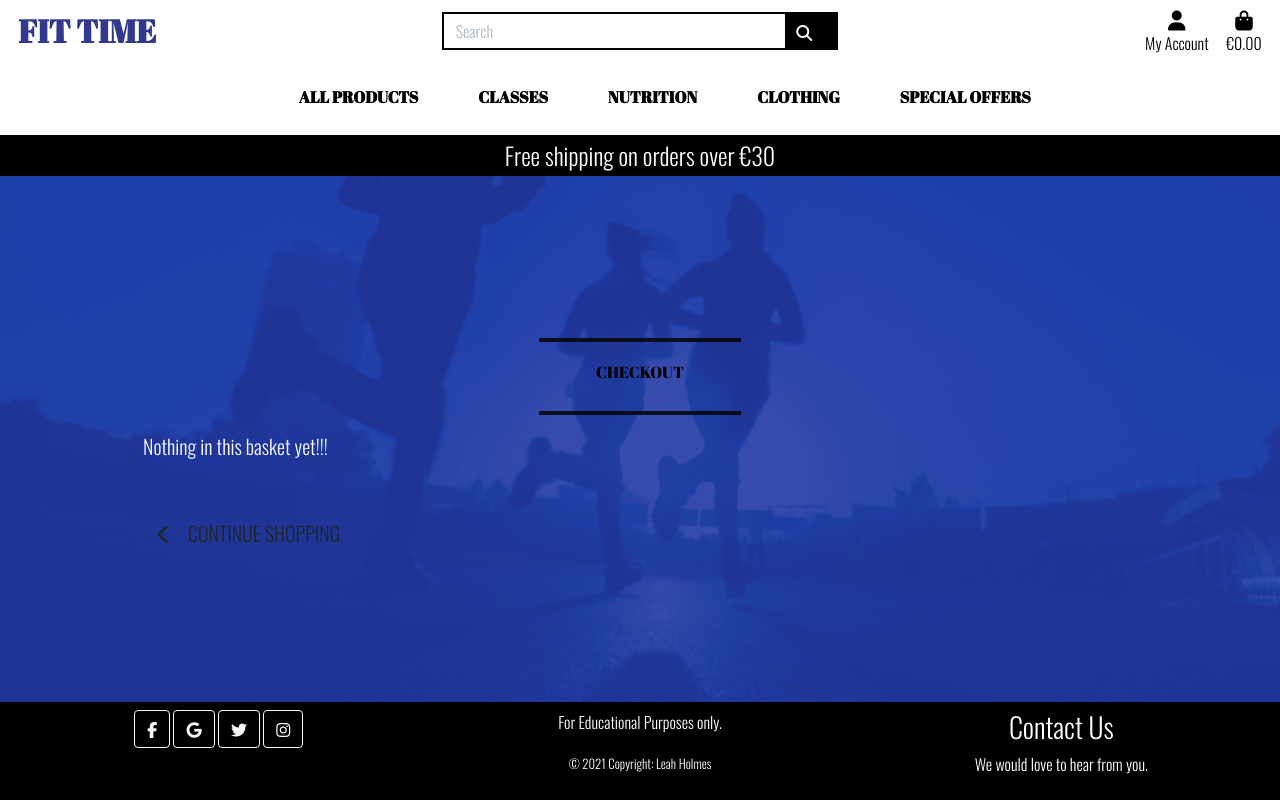
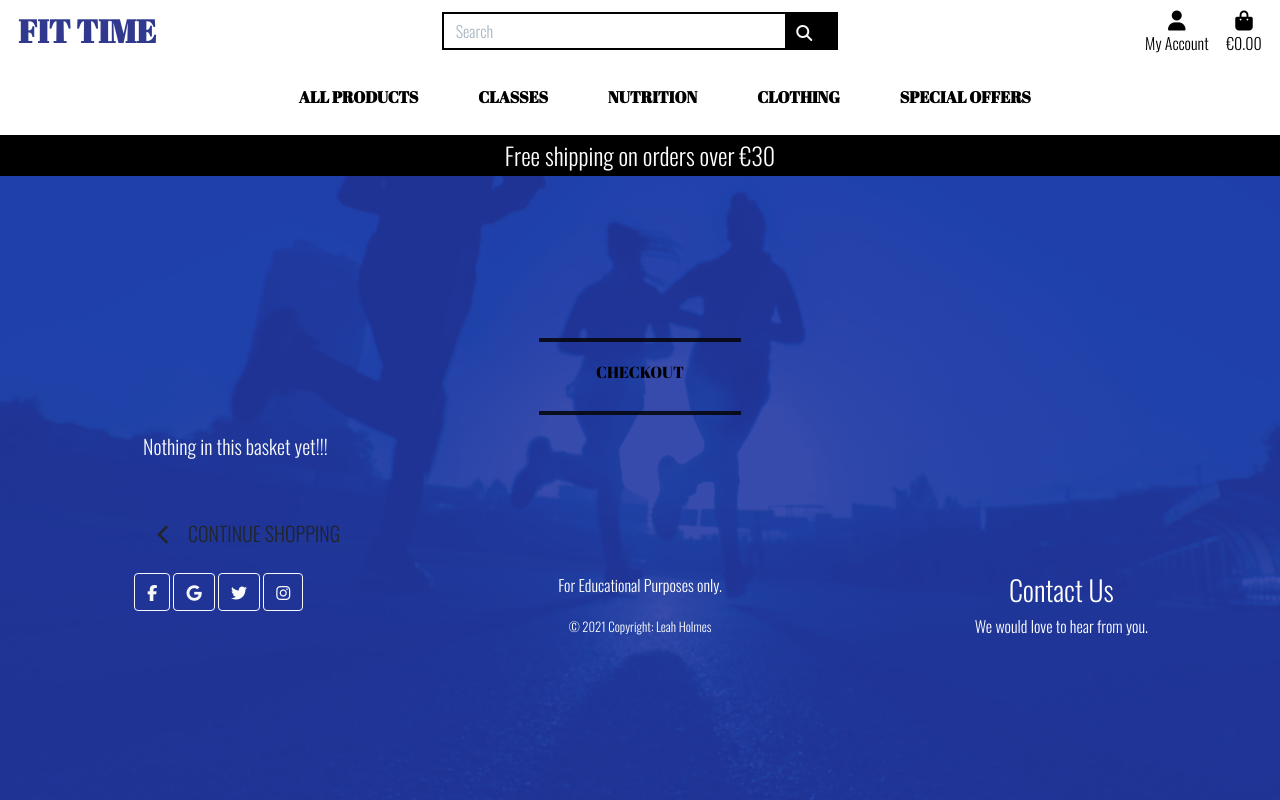
Before and after one commit to Leah1977/Fit_Time_MS4, a Django app: page /basket/ in a window 1280 px wide. Run offline with Django 3.2, Linux system fonts and the light colour scheme; some libraries are stand-ins or nearby versions.

Commit message:
Fixing footer issue

```diff
--- a/static/css/base.css
+++ b/static/css/base.css
@@ -257,9 +257,9 @@ input[name='q']::placeholder {
 }
 
 /* --------------------------------------------------------------- Footer */
+.
 
 .footer-details {
-    position: fixed;
     left: 0;
     bottom: 0;
     width: 100%;
--- a/templates/includes/footer.html
+++ b/templates/includes/footer.html
@@ -1,4 +1,4 @@
-<div class="container-fluid footer-details">
+<div class="container-fluid footer-details h-30">
     <div class="row p-2 d-flex">
         <!-- Section: Social media -->
         <div class="col-lg-4 social-links text-center">
```
